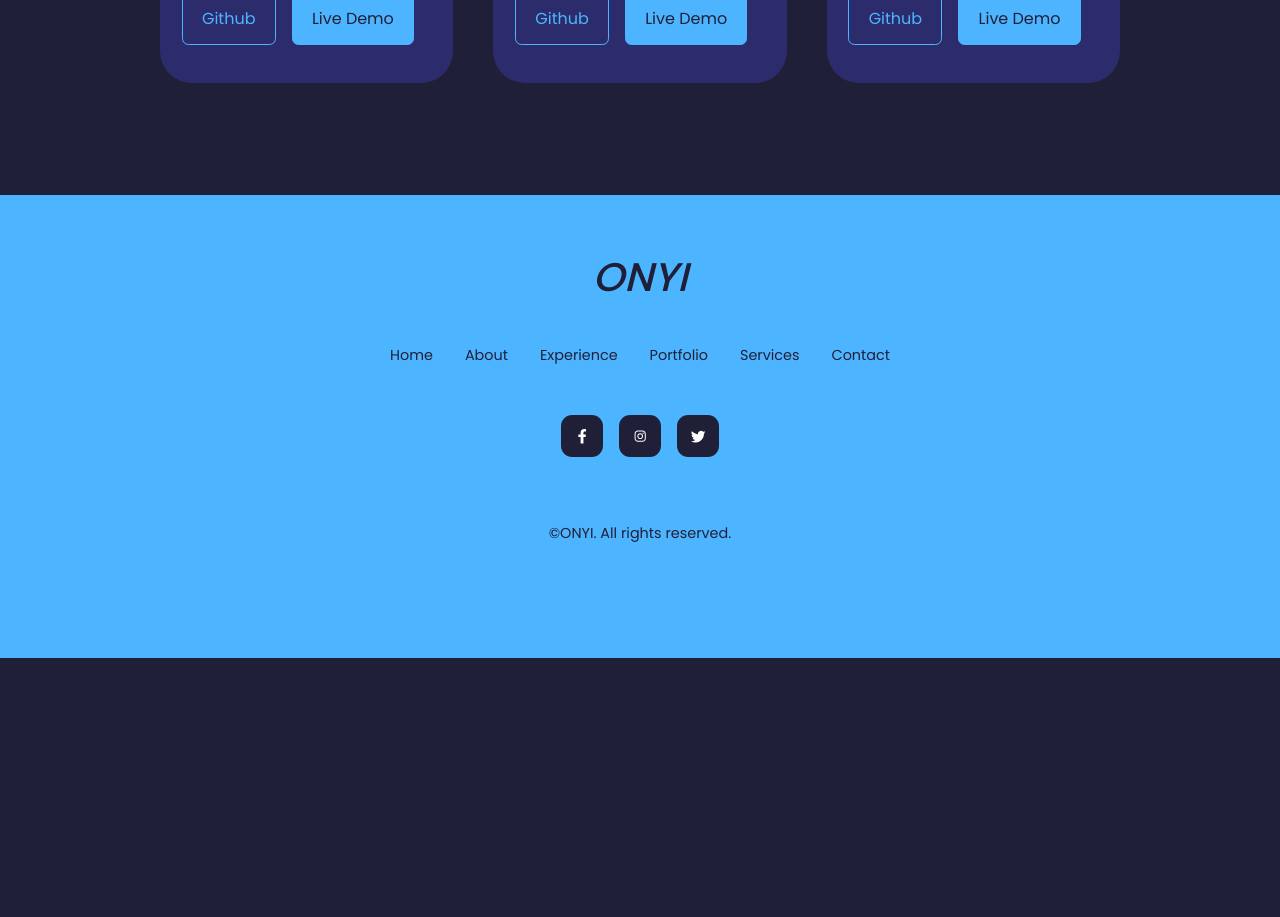
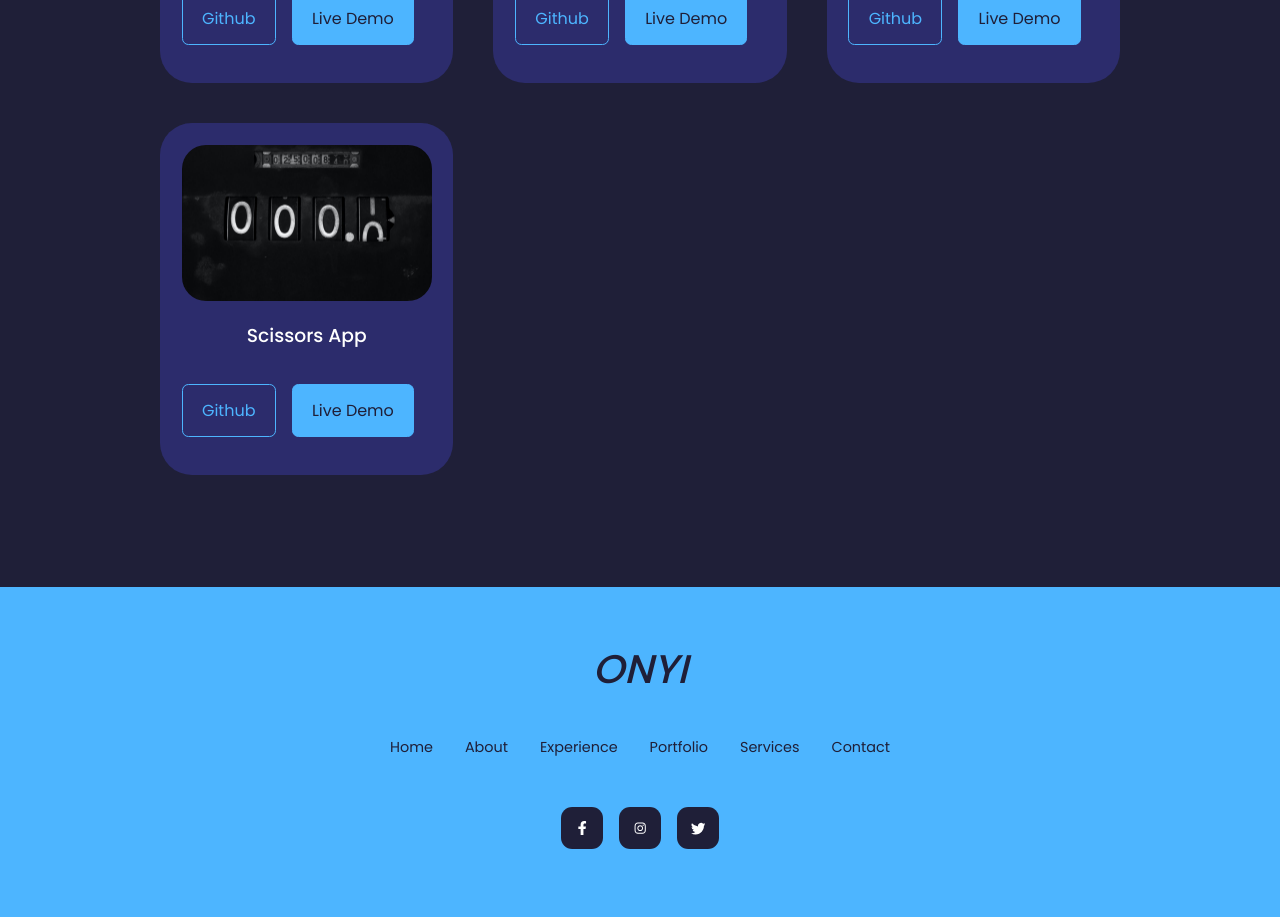
Before and after one commit to nicojoy-gif/Portfolio, a React (Create React App) app: page /portfolio in a window 1280 px wide. Shown: the part 900-1817 px from the top of the page. Before the commit the page ends 1558 px from the top, so only its background shows below. Built offline with nearby package versions, Linux system fonts and the light colour scheme.

Commit message:
Update Data.js

```diff
--- a/src/component/portfolio/Data.js
+++ b/src/component/portfolio/Data.js
@@ -45,6 +45,14 @@ const Data = [
     name: "Counter App",
     github: "https://github.com/nicojoy-gif/Counter.git",
     liveDemo: "https://counter-five-iota.vercel.app/",
+  },
+
+  {
+    id: 7,
+    image: Counter ,
+    name: "Scissors App",
+    github: "https://github.com/nicojoy-gif/scissors.git",
+    liveDemo: "https://scissors-4a59.vercel.app/",
   }
 ];
 
```
